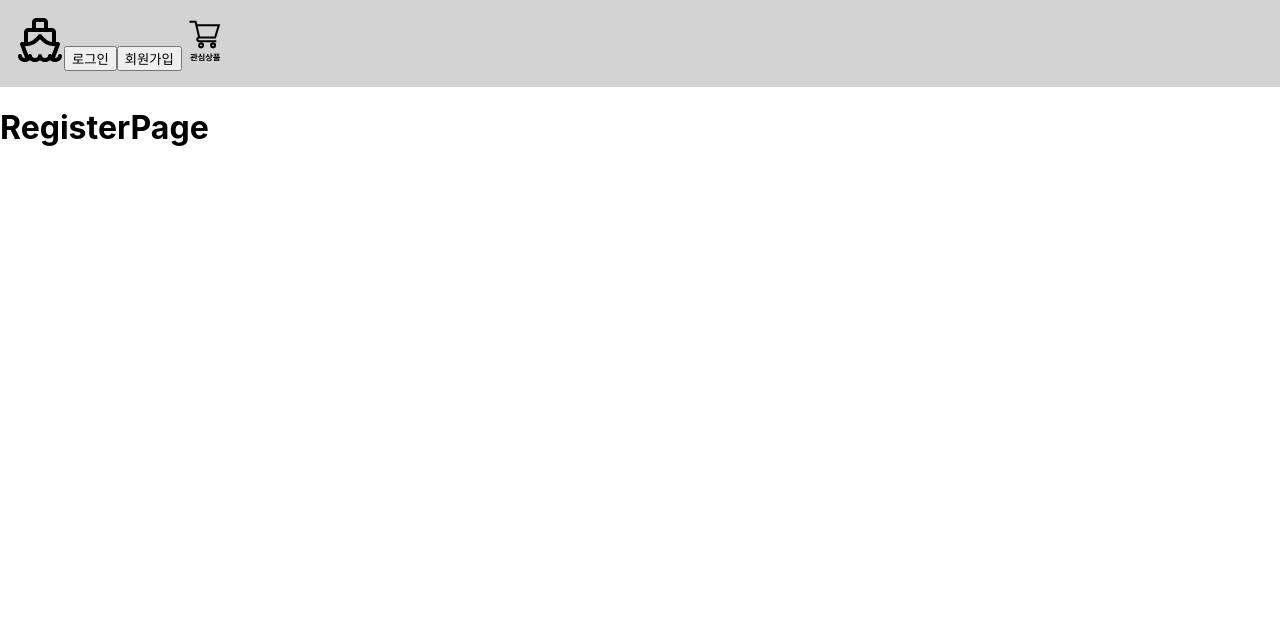
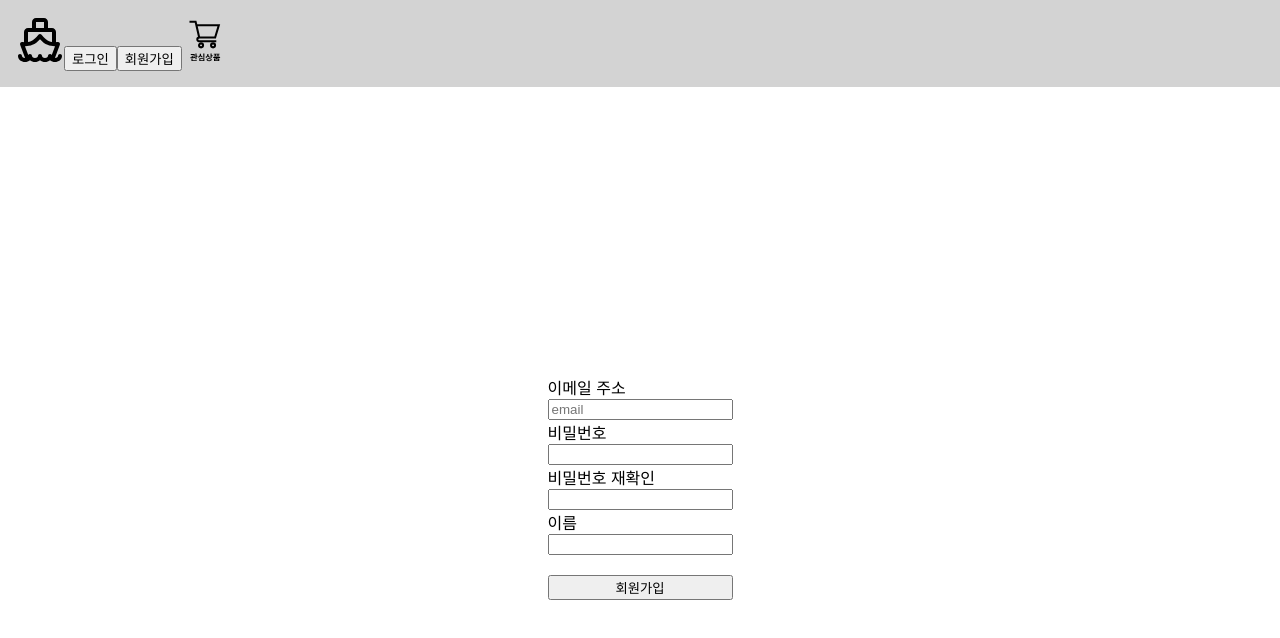
Before and after one commit to hwk44/ShipSupplies, a React (Create React App) app in the folder FE/: page /register in a window 1280 px wide. Shown: the top 638 px of the page. Built offline with nearby package versions, Linux system fonts and the light colour scheme.

Commit message:
RegisterPage 작성

```diff
--- /dev/null
+++ b/FE/src/components/auth/AuthForm.js
@@ -0,0 +1,6 @@
+const AuthForm = () => {
+    return(
+    <></>
+    );
+}
+export default AuthForm;
--- /dev/null
+++ b/FE/src/components/common/Button.js
@@ -0,0 +1,6 @@
+const Button = () => {
+    return(
+        <></>
+    );
+}
+export default Button;
--- a/FE/src/pages/LoginPage.js
+++ b/FE/src/pages/LoginPage.js
@@ -1,10 +1,27 @@
-import {BrowserRouter, Route, Routes} from 'react-router-dom';
+import React, { useState } from 'react';
+import { Link } from 'react-router-dom'
+
+const LoginPage = () => {
+    const [email, setEmail] = useState("");
+    const [password, setPassword] = useState("");
+
+    const handleEmailChange = (event) => {
+        setEmail(event.target.value);
+    }
+
+    const handlePasswordChange = (event) => {
+        setPassword(event.target.value);
+    }
+
+    const handleSubmit = (event) => {
+        event.preventDefault();
 
 
-const LoginPage = () => {
+    }
+
+
     return(
         <>
-            <h1>LoginPage</h1>
         </>
     );
 }
--- a/FE/src/pages/RegisterPage.js
+++ b/FE/src/pages/RegisterPage.js
@@ -1,11 +1,65 @@
-import {BrowserRouter, Route, Routes} from 'react-router-dom';
+import { useState } from 'react';
+import axios from 'axios';
+import '../styles/Register.css';
 
+const RegisterPage = () => {
+  const [email, setEmail] = useState('');
+  const [password, setPassword] = useState('');
+  const [confirmPassword, setConfirmPassword] = useState('');
+  const [name, setName] = useState('');
 
-const RegisterPage  = () => {
-    return(
-        <>
-            <h1>RegisterPage</h1>
-        </>
-    );
-}
+  const onEmailChange = (event) => {
+    setEmail(event.target.value);
+  };
+
+  const onPasswordChange = (event) => {
+    setPassword(event.target.value);
+  };
+
+  const onConfirmPasswordChange = (event) => {
+    setConfirmPassword(event.target.value);
+  };
+
+  const onNameChange = (event) => {
+    setName(event.target.value);
+  };
+
+  const onSubmitHandler = (event) => {
+    event.preventDefault();
+
+    if (password !== confirmPassword) {
+      alert('비밀번호가 일치하지 않습니다.');
+      return;
+    }
+
+    const data = {
+      email,
+      password,
+      name,
+    };
+
+    // TODO: API 호출 등의 처리
+
+    // 예시로서 콘솔에 출력
+    console.log(data);
+  };
+
+  return (
+    <div className="form1">
+      <form className="form2" onSubmit={onSubmitHandler}>
+        <label>이메일 주소</label>
+        <input type="email" value={email} onChange={onEmailChange} placeholder="email" />
+        <label>비밀번호</label>
+        <input type="password" value={password} onChange={onPasswordChange} />
+        <label>비밀번호 재확인</label>
+        <input type="password" value={confirmPassword} onChange={onConfirmPasswordChange} />
+        <label>이름</label>
+        <input type="text" value={name} onChange={onNameChange} />
+        <br />
+        <button type="submit">회원가입</button>
+      </form>
+    </div>
+  );
+};
+
 export default RegisterPage;
--- /dev/null
+++ b/FE/src/styles/Login.css
@@ -0,0 +1,14 @@
+.box{
+    width: 100%;
+    height: 100vh;
+    display: flex;
+    justify-content: center;
+    align-items: center;
+    background-color: aliceblue;
+}
+
+.form1{
+    display: flex;
+    flex-direction: column;
+    background-color: bisque;
+}
--- /dev/null
+++ b/FE/src/styles/Register.css
@@ -0,0 +1,14 @@
+.form1 {
+    display: flex;
+    justify-content: center;
+    align-items: center;
+    width: 100%;
+    height: 100vh;
+    /* background-color: aliceblue; */
+}
+
+.form2 {
+    display: flex;
+    flex-direction: column;
+    /* background-color: rgb(143, 175, 204); */
+}
```
Also changed, not shown: FE/src/components/auth/AuthTemplate.js (added, +8 -0 lines), 2 other files (tests, documents, lock files or other folders).
